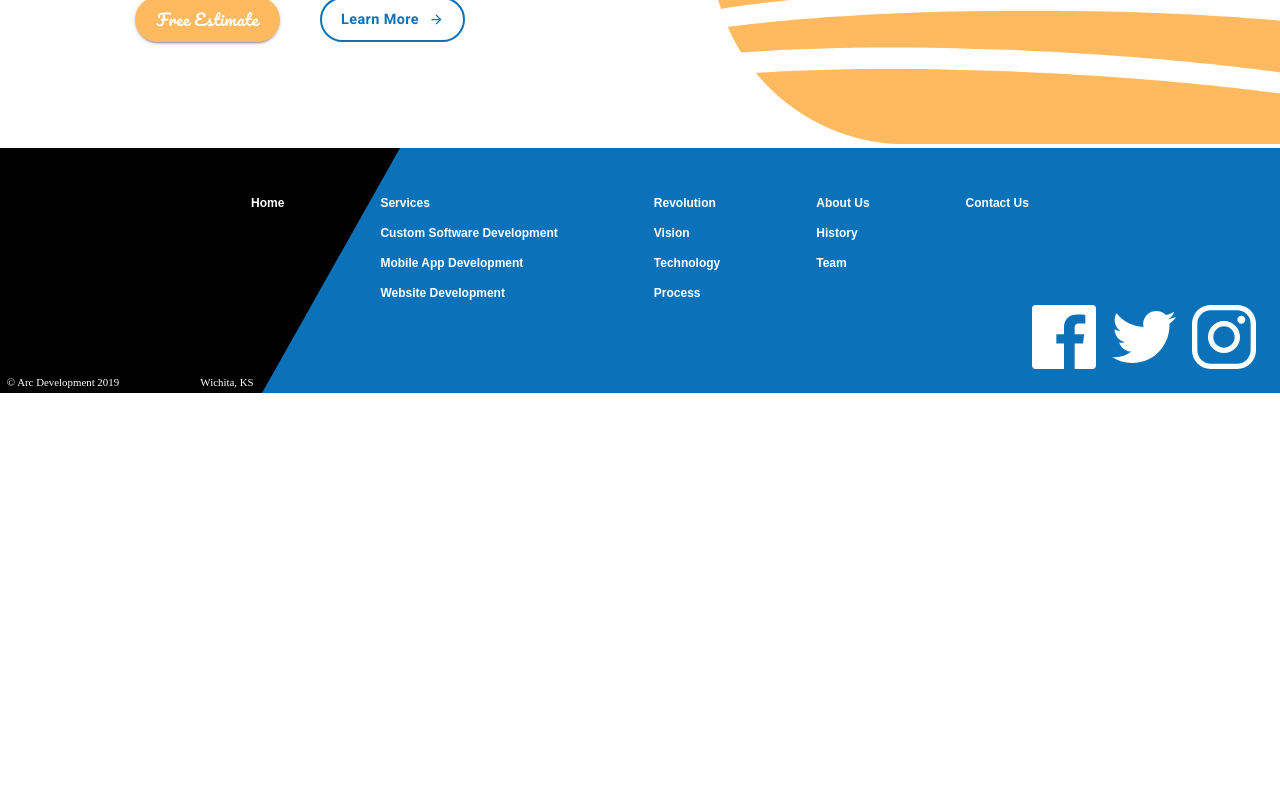
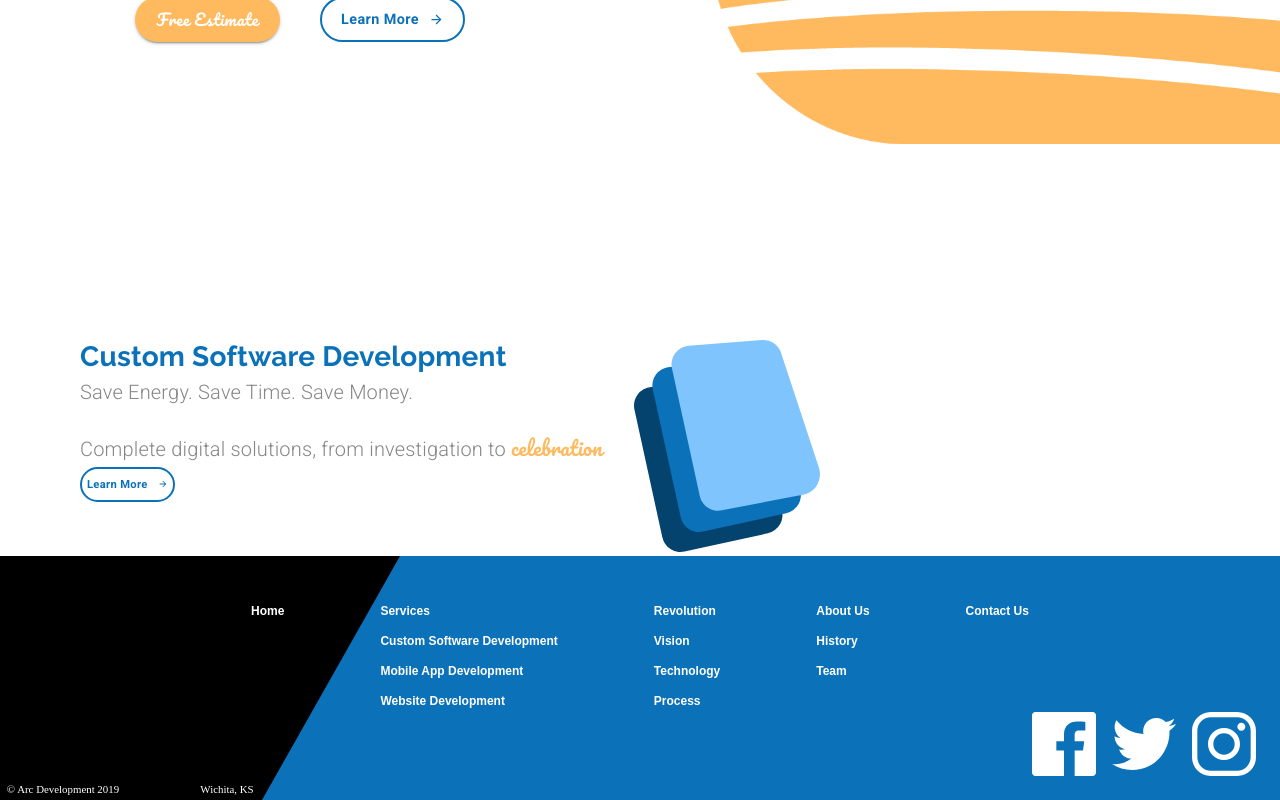
Before and after one commit to hyhong-code/learn-MUI, a React (Create React App) app: page / in a window 1280 px wide. Shown: the part 450-1250 px from the top of the page. Before the commit the page ends 843 px from the top, so only its background shows below. Built offline with nearby package versions, Linux system fonts and the light colour scheme.

Commit message:
Add service seciton 1

```diff
--- a/src/components/LandingPage.js
+++ b/src/components/LandingPage.js
@@ -2,6 +2,7 @@
 import Lottie from "react-lottie";
 import { makeStyles } from "@material-ui/styles";
 import { useTheme } from "@material-ui/styles";
+import useMediaQuery from "@material-ui/core/useMediaQuery";
 
 import Grid from "@material-ui/core/Grid";
 import Button from "@material-ui/core/Button";
@@ -9,6 +10,7 @@
 import Typography from "@material-ui/core/Typography";
 
 import animationData from "../animations/landinganimation/data";
+import customSoftwareIcon from "../assets/Custom Software Icon.svg";
 
 const useStyle = makeStyles((theme) => ({
   animation: {
@@ -35,16 +37,19 @@
     marginTop: "1em",
   },
   learnButtonHero: {
-    borderColor: theme.palette.common.blue,
-    color: theme.palette.common.blue,
-    borderWidth: 2,
-    textTransform: "none",
-    borderRadius: 50,
-    fontFamily: "Roboto",
-    fontWeight: "bold",
+    ...theme.typography.learnButton,
     fontSize: "0.9rem",
     height: 45,
     width: 145,
+  },
+  learnButton: {
+    ...theme.typography.learnButton,
+    fontSize: "0.7rem",
+    height: 35,
+    padding: 5,
+    [theme.breakpoints.down("sm")]: {
+      marginBottom: "2em",
+    },
   },
   mainContainer: {
     marginTop: "5em",
@@ -62,6 +67,25 @@
       marginLeft: 0,
     },
   },
+  specialText: {
+    fontFamily: "Pacifico",
+    color: theme.palette.common.orange,
+  },
+  subtitle: {
+    marginBottom: "1em",
+  },
+  icon: {
+    marginLeft: "2em",
+    [theme.breakpoints.down("xs")]: {
+      marginLeft: 0,
+    },
+  },
+  serviceContainer: {
+    marginTop: "12em",
+    [theme.breakpoints.down("sm")]: {
+      padding: 25,
+    },
+  },
 }));
 
 const defaultOptions = {
@@ -76,9 +100,12 @@
 const LandingPage = () => {
   const classes = useStyle();
   const theme = useTheme();
+  const matchesSM = useMediaQuery(theme.breakpoints.down("sm"));
+
   return (
-    <Grid conatiner direction="column" className={classes.mainContainer}>
+    <Grid container direction="column" className={classes.mainContainer}>
       <Grid item>
+        {/* ----- HERO BLOCK ----- */}
         <Grid container direction="row" justify="flex-end" alignItems="center">
           <Grid item sm className={classes.heroTextContainer}>
             <Typography align="center" variant="h2">
@@ -88,6 +115,7 @@
             </Typography>
             <Grid
               container
+              direction="row"
               justify="center"
               className={classes.buttonContainer}
             >
@@ -117,6 +145,43 @@
           </Grid>
         </Grid>
       </Grid>
+      <Grid item>
+        {/* ----- SERVICES BLOCK ----- */}
+        <Grid
+          container
+          direction="row"
+          className={classes.serviceContainer}
+          justify={matchesSM ? "center" : undefined}
+        >
+          <Grid
+            item
+            style={{
+              marginLeft: matchesSM ? 0 : "5em",
+              textAlign: matchesSM ? "center" : undefined,
+            }}
+          >
+            <Typography variant="h4">Custom Software Development</Typography>
+            <Typography variant="subtitle1" className={classes.subtitle}>
+              Save Energy. Save Time. Save Money.
+            </Typography>
+            <Typography variant="subtitle1">
+              Complete digital solutions, from investigation to{" "}
+              <span className={classes.specialText}>celebration</span>
+            </Typography>
+            <Button variant="outlined" className={classes.learnButton}>
+              <span style={{ marginRight: 10 }}>Learn More</span>
+              <ButtonArrow
+                width={10}
+                height={10}
+                fill={theme.palette.common.blue}
+              />
+            </Button>
+          </Grid>
+          <Grid item>
+            <img src={customSoftwareIcon} alt="icon" className={classes.icon} />
+          </Grid>
+        </Grid>
+      </Grid>
     </Grid>
   );
 };
--- a/src/components/ui/Theme.js
+++ b/src/components/ui/Theme.js
@@ -2,6 +2,7 @@
 
 const arcBlue = "#0b72b9";
 const arcOrange = "#ffba60";
+const arcGrey = "#868686";
 
 export default createMuiTheme({
   palette: {
@@ -41,5 +42,25 @@
       fontSize: "2.5rem",
       color: arcBlue,
     },
+    h4: {
+      fontFamily: "Raleway",
+      fontSize: "1.75rem",
+      color: arcBlue,
+      fontWeight: 700,
+    },
+    subtitle1: {
+      fontSize: "1.25rem",
+      fontWeight: 300,
+      color: arcGrey,
+    },
+    learnButton: {
+      borderColor: arcBlue,
+      color: arcBlue,
+      borderWidth: 2,
+      textTransform: "none",
+      borderRadius: 50,
+      fontFamily: "Roboto",
+      fontWeight: "bold",
+    },
   },
 });
```
